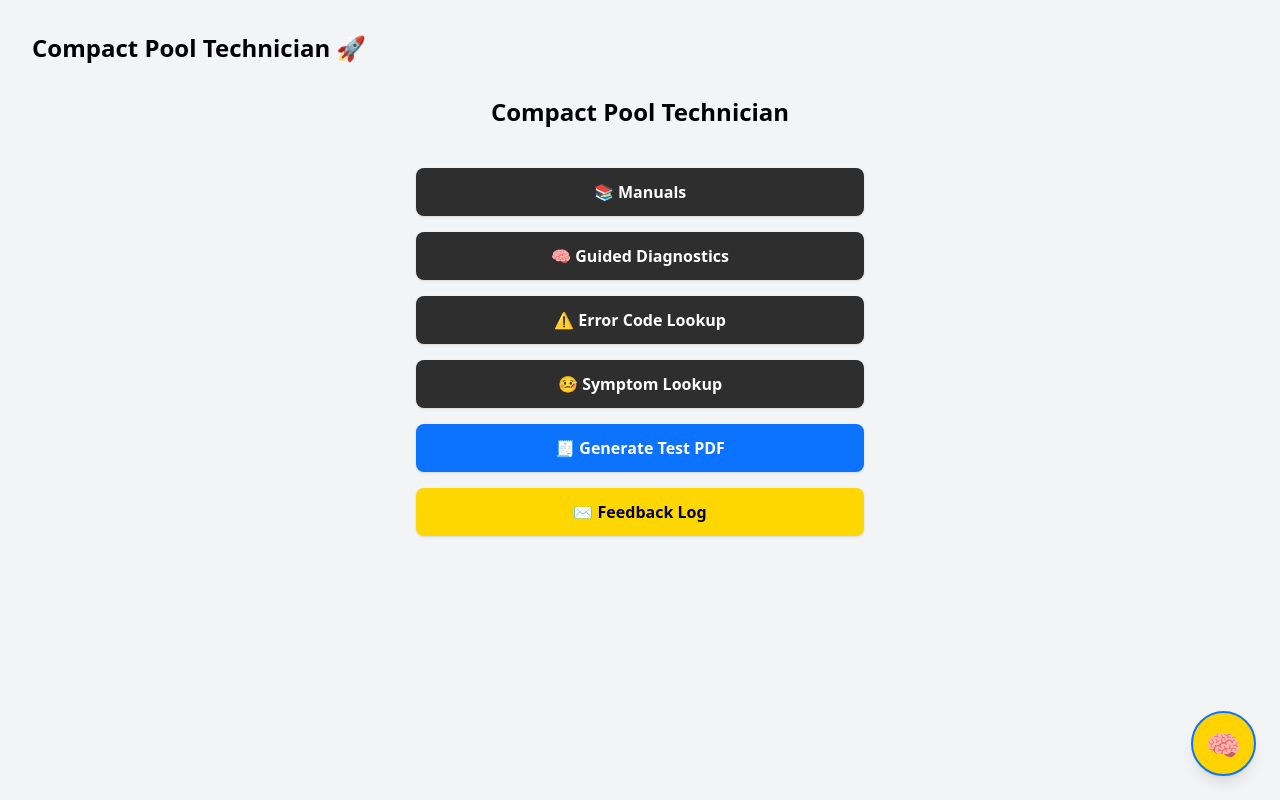
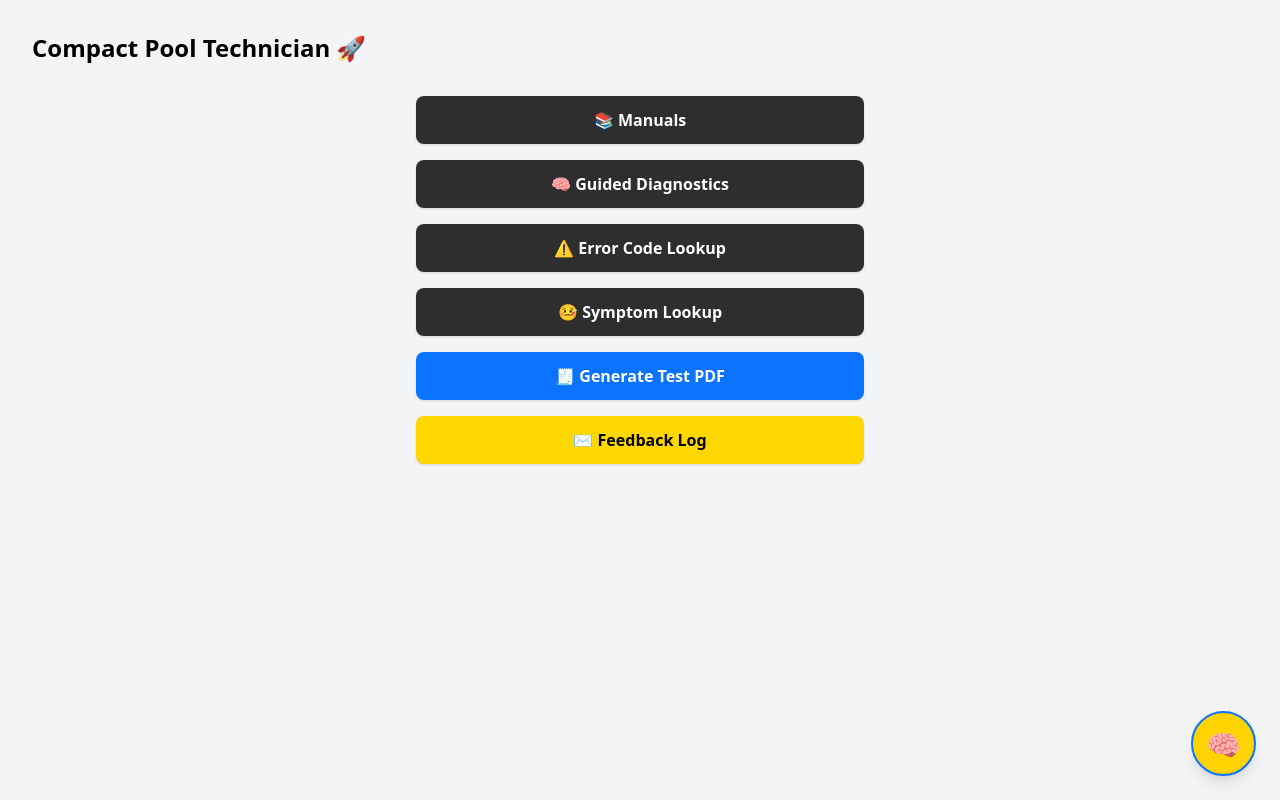
Before and after one commit to WhittonWorks/pocket-pool-technician-react, a React (Create React App) app: page / in a window 1280 px wide. Built offline with nearby package versions, Linux system fonts and the light colour scheme.

Commit message:
removed extra CPT in homepage.js

```diff
--- a/src/pages/HomePage.js
+++ b/src/pages/HomePage.js
@@ -15,9 +15,6 @@ const HomePage = () => {
 
   return (
     <div className="max-w-md mx-auto mt-8 flex flex-col gap-4">
-      <h1 className="text-2xl font-bold text-center mb-6">
-        Compact Pool Technician
-      </h1>
 
       {buttons.map((btn) => {
         const baseClasses =
```
